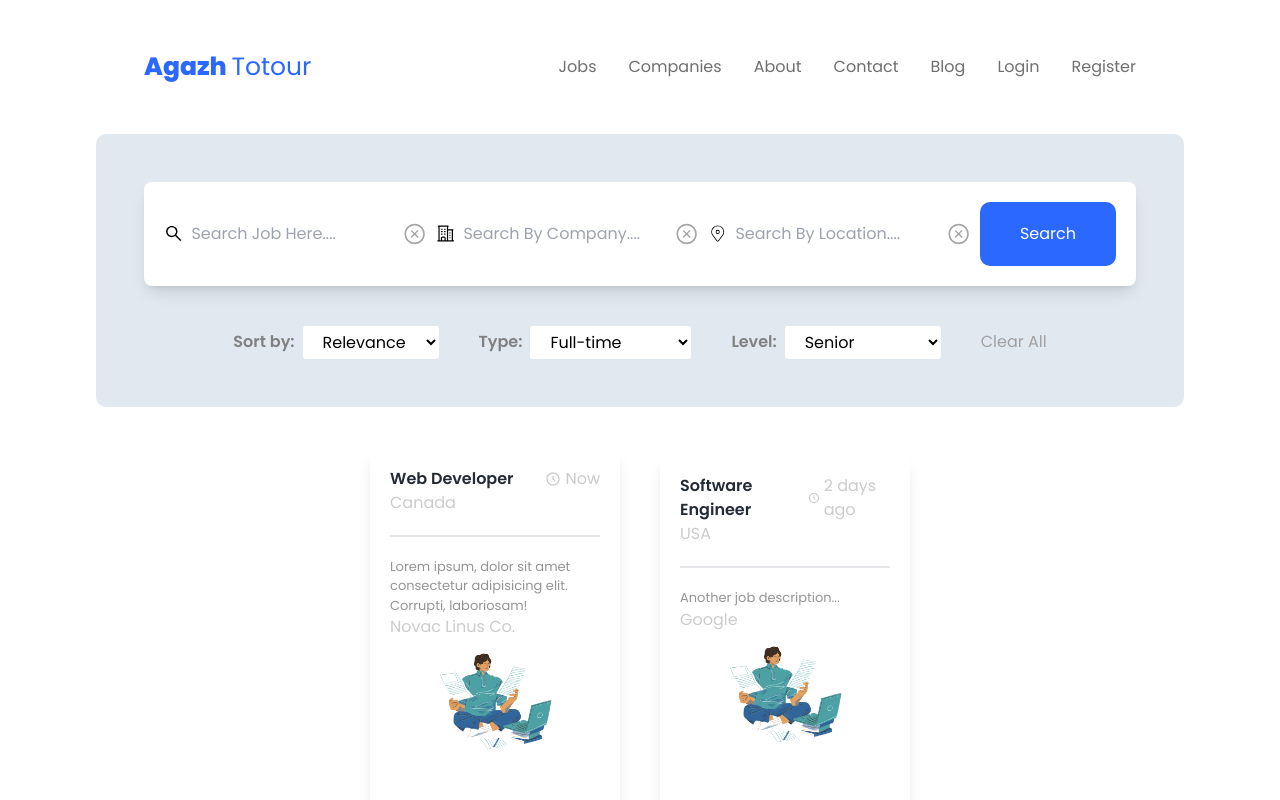
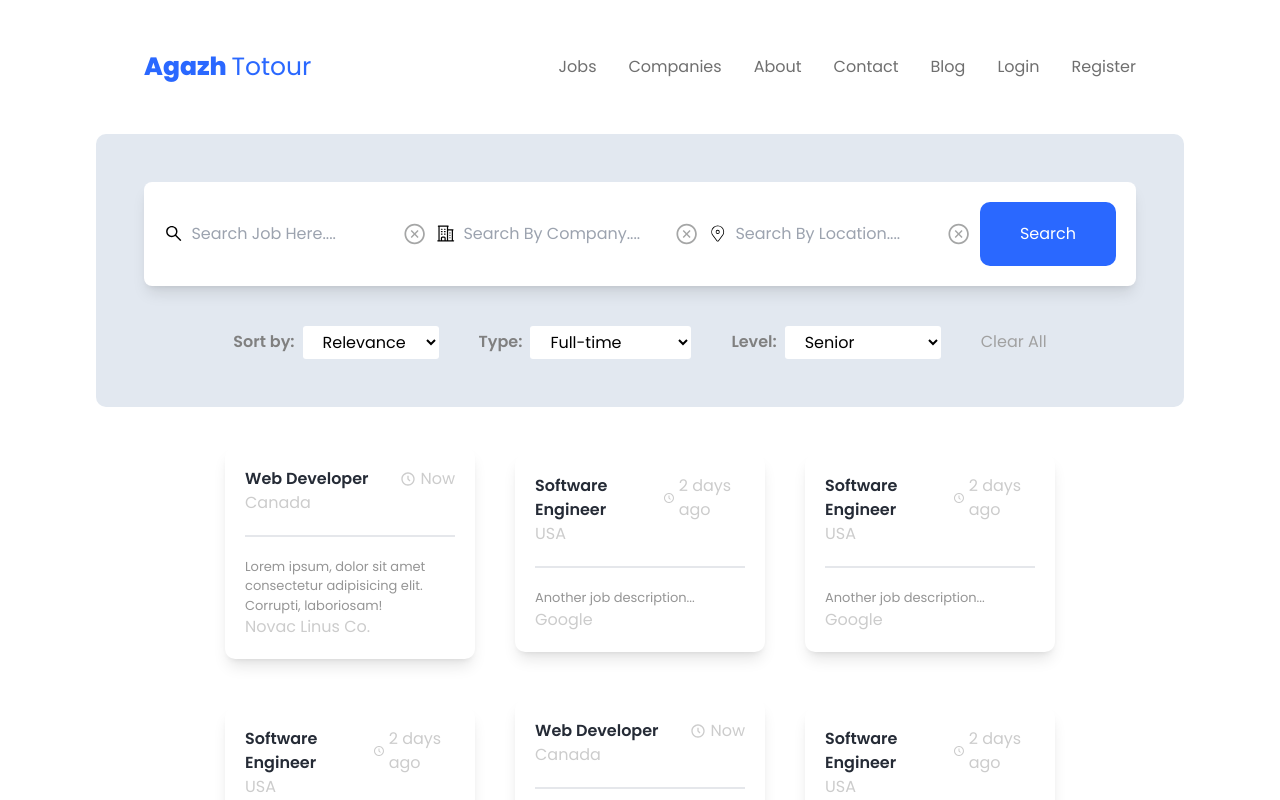
Before and after one commit to Faysalseifu/jobsearchproject, a React (Vite) app: page / in a window 1280 px wide. Shown: the top 800 px of the page. Built offline with nearby package versions, Linux system fonts and the light colour scheme.

Commit message:
changrd image

```diff
--- a/src/Components/JobDiv/Jobs.jsx
+++ b/src/Components/JobDiv/Jobs.jsx
@@ -13,6 +13,60 @@ const Data = [ // Data is an array
     company: 'Novac Linus Co.',
   },
     {
+    id: 2,
+    image: logol,
+    title: 'Software Engineer',
+    time: '2 days ago',
+    location: 'USA',
+    desc: 'Another job description...',
+    company: 'Google',
+  },
+  {
+    id: 2,
+    image: logol,
+    title: 'Software Engineer',
+    time: '2 days ago',
+    location: 'USA',
+    desc: 'Another job description...',
+    company: 'Google',
+  },
+  {
+    id: 2,
+    image: logol,
+    title: 'Software Engineer',
+    time: '2 days ago',
+    location: 'USA',
+    desc: 'Another job description...',
+    company: 'Google',
+  },
+  {
+    id: 1,
+    image: logol,
+    title: 'Web Developer',
+    time: 'Now',
+    location: 'Canada',
+    desc: 'Lorem ipsum, dolor sit amet consectetur adipisicing elit. Corrupti, laboriosam!',
+    company: 'Novac Linus Co.',
+  },
+    {
+    id: 2,
+    image: logol,
+    title: 'Software Engineer',
+    time: '2 days ago',
+    location: 'USA',
+    desc: 'Another job description...',
+    company: 'Google',
+  },
+  {
+    id: 2,
+    image: logol,
+    title: 'Software Engineer',
+    time: '2 days ago',
+    location: 'USA',
+    desc: 'Another job description...',
+    company: 'Google',
+  },
+  {
     id: 2,
     image: logol,
     title: 'Software Engineer',
@@ -45,7 +99,7 @@ const Jobs = () => {
               {job.desc}
             </p>
               <h6 className="text-[#ccc]">{job.company}</h6> {/* Added company display */}
-            <img src={job.image} alt="Job Logo" />
+            {/* <img src={job.image} alt="Job Logo" /> */}
           </div>
         ))}
       </div>
```
